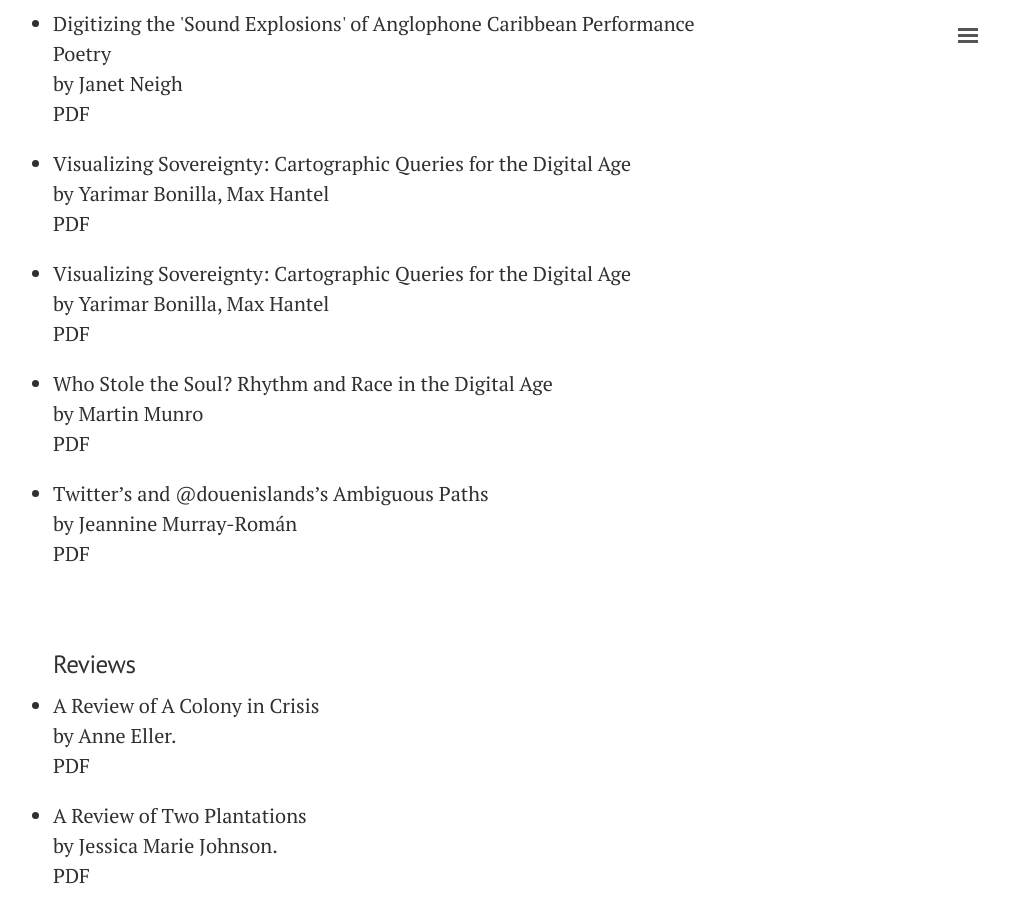
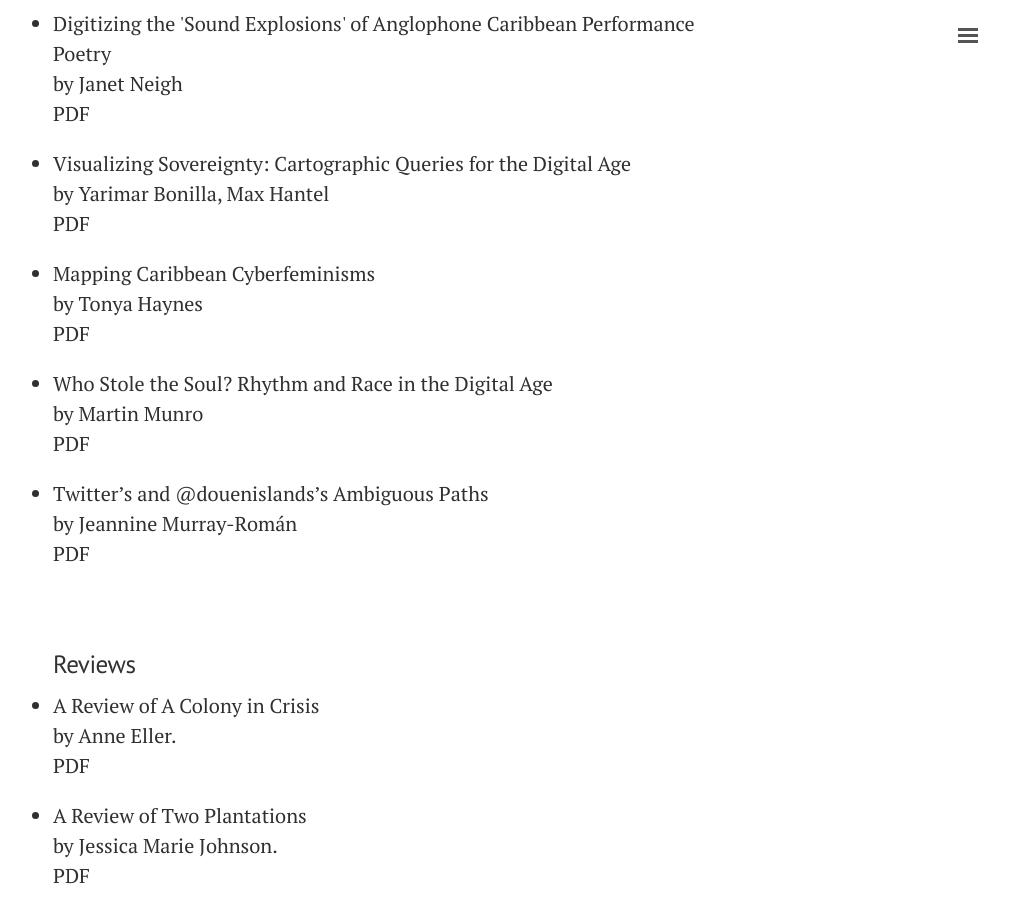
Before and after one commit to archipelagosjournal/archipelagos, a Jekyll site: the page built from index.html, in a window 1280 px wide and 900 px high, scrolled down 698 px. Shown: the whole window, without its empty margins (267-1276 px from the left). Built offline with Jekyll 4.4.1, drawn with Linux system fonts in a browser that asks for light colours.

```diff
--- a/_issue01/haynes-mapping.md
+++ b/_issue01/haynes-mapping.md
@@ -1,20 +1,19 @@
 ---
 layout: article
 title:
-  "long": "Visualizing Sovereignty: Cartographic Queries for the Digital Age"
-  "short": Visualizing Sovereignty
-  "crossref": Visualizing
+  "long": "Mapping Caribbean Cyberfeminisms"
+  "short": Mapping Caribbean Cyberfeminisms
+  "crossref": haynes-mapping
 author:
-- name: Yarimar Bonilla
-  shortname: Bonilla
-- name: Max Hantel
-  shortname: Hantel
+- name: Tonya Haynes
+  shortname: Haynes
 link:
 date: May 2016
 issue: 1
 order: 4
 abstract: "Lorem ipsum dolor sit amet, consectetur adipiscing elit. Integer congue aliquet lectus quis consectetur. Aenean nec gravida ex. Donec sed mi id dolor tristique ultricies eget condimentum dolor. Donec consequat iaculis cursus. Etiam laoreet, turpis faucibus euismod ultricies, nunc urna vehicula diam, eget consectetur elit dui sed ipsum. Vivamus suscipit diam quis elit blandit luctus. Phasellus laoreet laoreet risus. Nam massa nulla, mattis a ornare quis, auctor et nisl. Proin laoreet massa quis volutpat iaculis. In maximus, magna vel accumsan mollis, eros purus mollis justo, sit amet condimentum leo metus id risus. Nulla facilisi. In porttitor finibus mollis. Suspendisse ac risus magna. Mauris eget nisi non augue dictum aliquet vel vitae neque. Proin non condimentum tellus."
 ---
+
 
 The murder of Japanese pannist Asami Nagakiya at Trinidad and Tobago’s
 carnival generated international headlines. The mayor of Port of Spain,
```
Also changed, not shown: _issue01/bonilla-visualizing.md (+2 -0 lines), _issue01/munro-soul.md (+0 -1 lines), _issue01/neigh-digitizing.md (+21 -5 lines), images/issue01/maxi-man-youtube.png (added), images/issue01/neoliberalism.jpg (deleted).
